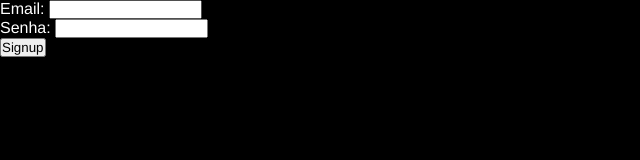
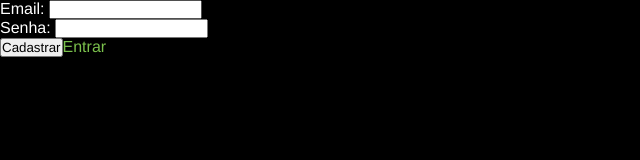
Before and after one commit to ViictorHugoo/projeto-final-orc, a React (Vite) app in the folder frontend/: page /signup in a window 1280 px wide. Shown: the top 160 px of the page, without its empty margins (0-640 px from the left). Built offline with nearby package versions, Linux system fonts and the light colour scheme; no server answers.

Commit message:
forms singin 'n' signup

```diff
--- /dev/null
+++ b/frontend/services/Api.jsx
@@ -0,0 +1,7 @@
+import axios from 'axios'
+
+const Api = axios.create({
+    baseURL: 'http://localhost:5000'
+})
+
+export default Api;
--- a/frontend/src/App.jsx
+++ b/frontend/src/App.jsx
@@ -1,4 +1,5 @@
 import { Link, Outlet } from 'react-router-dom'
+
 
 import './App.css'
 
--- a/frontend/src/pages/Signin.jsx
+++ b/frontend/src/pages/Signin.jsx
@@ -1,47 +1,25 @@
-import { useState } from "react";
 import { Link } from "react-router-dom";
 
 
 
-const Signin = () => {
-    const [email, setEmail] = useState();
-    const [password, setPassword] = useState();
-
-    function handleSubmit(e){
-      e.preventDefault();
-    }
+const Signup = () => {
     return(
-    <form onSubmit={handleSubmit}>
+        <form>
             <div class="form-email">
         <label for="email">Email: </label>
-
-    <input
-      type="email"
-      value={email}
-      name="email"
-      id="email"
-      required
-    />
-
+        <input type="email" name="email" id="email" required/>
       </div>
       <div class="form-password">
         <label for="password">Senha: </label>
-
-    <input
-      type="password"
-      value={password}
-      name="password"
-      id="password"
-      required
-    />
-
+        <input type="password" name="password" id="password" required/>
       </div>
       <div class="form-example">
-    <input type="submit" value="Singin"/>
-    <Link to="signup">Singup</Link>
+        <input type="submit" value="Entrar"/>
+        <Link to="/signup">Cadastrar</Link>
       </div>
         </form>
     )
+
 }
 
-export default Signin;
+export default Signup;
--- a/frontend/src/pages/Signup.jsx
+++ b/frontend/src/pages/Signup.jsx
@@ -1,23 +1,55 @@
+import { useState } from "react";
+import { Link } from "react-router-dom";
+
+import Api from "../../services/api";
 
 
+const Singin = () => {
+    const [email, setEmail] = useState();
+    const [password, setPassword] = useState();
 
-const Signup = () => {
+    async function handleSubmit(e){
+      e.preventDefault();
+
+      const response = await Api.post('/users', {
+        email,
+        password
+      })
+    }
     return(
-        <form>
+    <form onSubmit={handleSubmit}>
         <div class="form-email">
     <label for="email">Email: </label>
-        <input type="email" name="email" id="email" required/>
+
+    <input
+      type="email"
+      value={email}
+      onChange={ (e) => setEmail(e.target.value)}
+      name="email"
+      id="email"
+      required
+    />
+
   </div>
   <div class="form-password">
     <label for="password">Senha: </label>
-        <input type="password" name="password" id="password" required/>
+
+    <input
+      type="password"
+      value={password}
+      onChange={ (e) => setPassword(e.target.value)}
+      name="password"
+      id="password"
+      required
+    />
+
   </div>
   <div class="form-example">
-        <input type="submit" value="Signup"/>
+    <input type="submit" value="Cadastrar"/>
+    <Link to="/">Entrar</Link>
   </div>
     </form>
 )
-
 }
 
-export default Signup;
+export default Singin;
```
Lines whose indentation alone changed are shown as unchanged.
